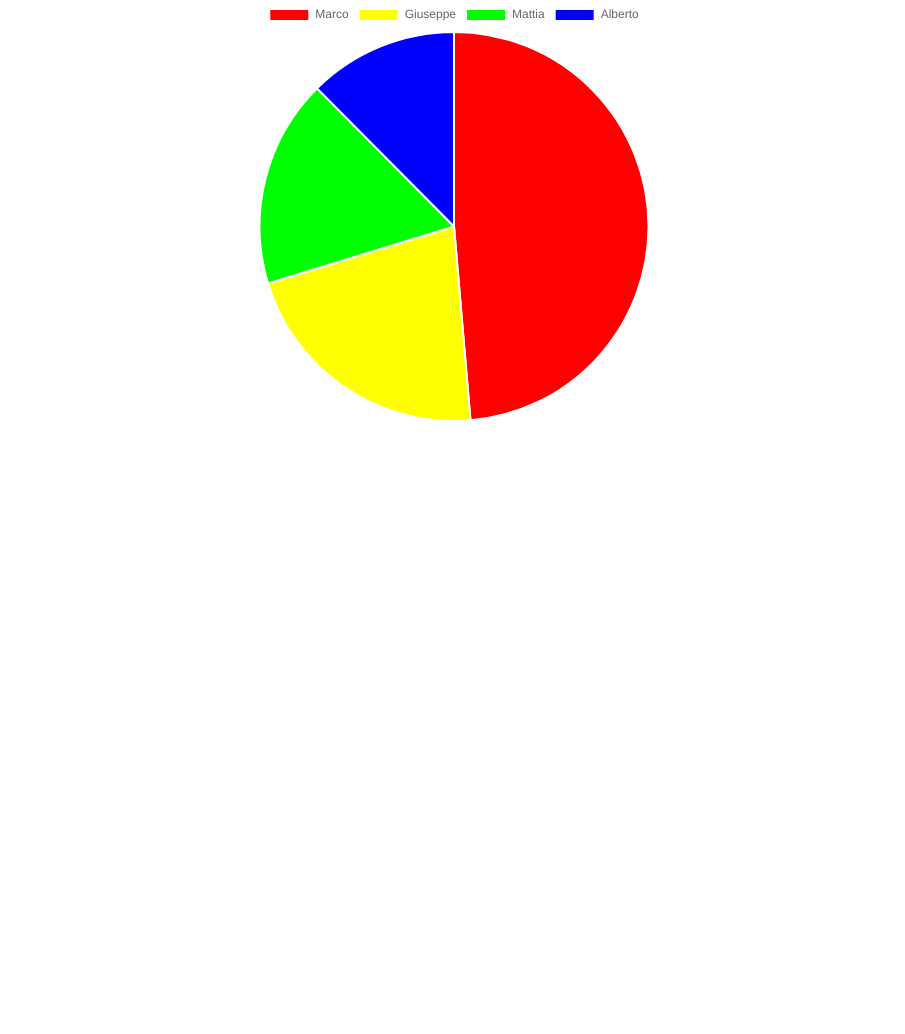
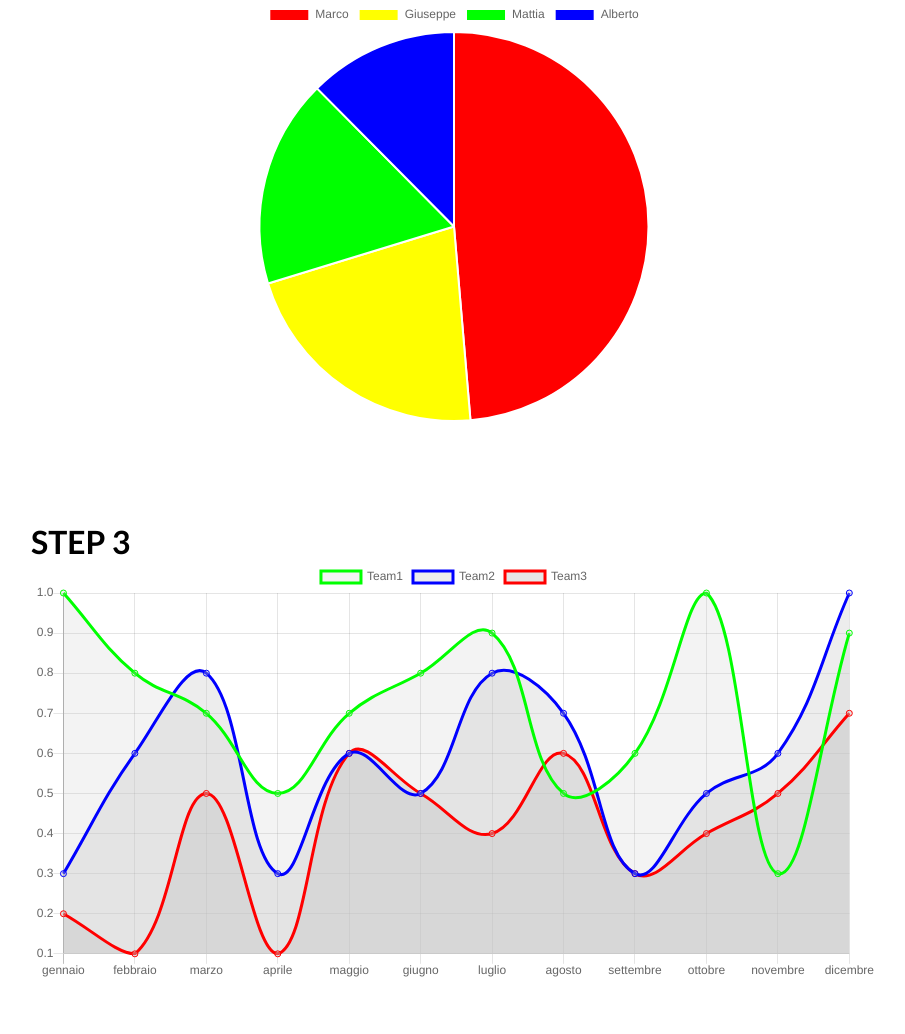
Before and after one commit to Walter-Satriano/php-adv-charts, a PHP site: page / in a window 1280 px wide. Shown: the part 1125-2159 px from the top of the page, without its empty margins (186-1091 px from the left). Before the commit the page ends 1545 px from the top, so only its background shows below. Run offline with PHP 8.4, Linux system fonts and the light colour scheme; some libraries are stand-ins or nearby versions.

Commit message:
aggiunto grafico multilinea step3

```diff
--- a/index.php
+++ b/index.php
@@ -43,6 +43,14 @@
         <canvas id="pie_graph_sales_by_agent"></canvas>
       </div>
 
+      <div class="step3">
+        <h1>STEP 3</h1>
+        <!-- <canvas id="line_graph_montly_sales2"></canvas>
+        <canvas id="pie_graph_sales_by_agent"></canvas> -->
+        <canvas id="multiline_graph_team"></canvas>
+
+      </div>
+
 
     </div>
 
```
